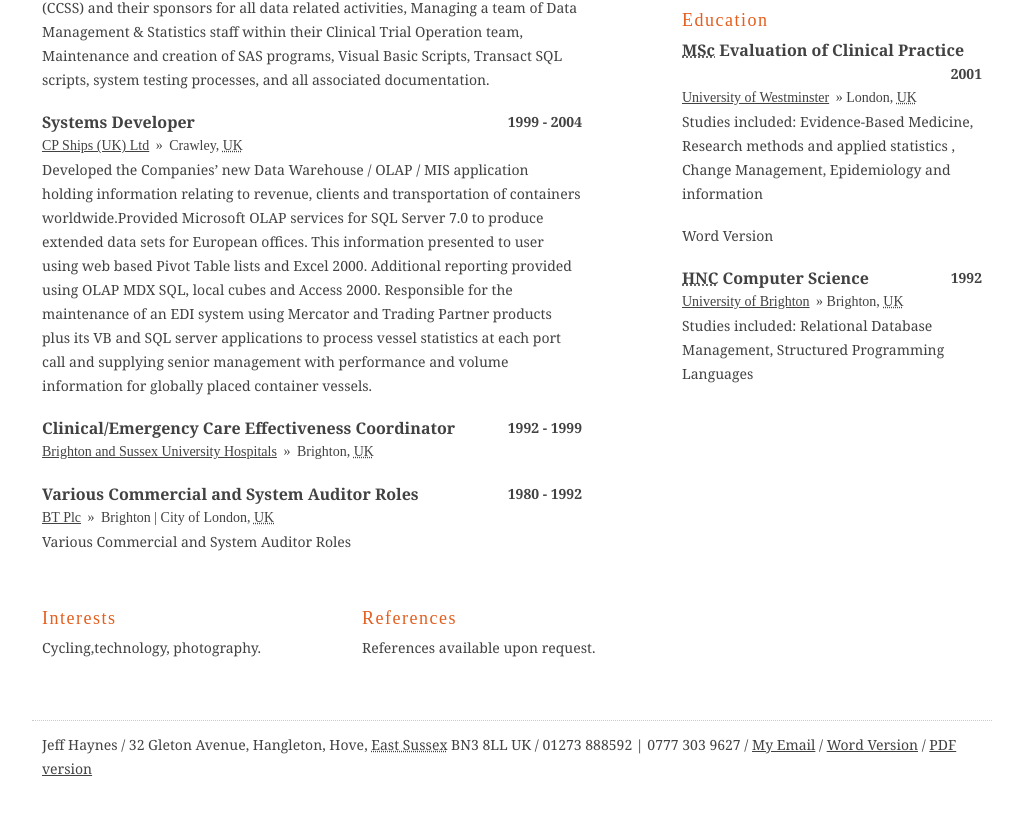
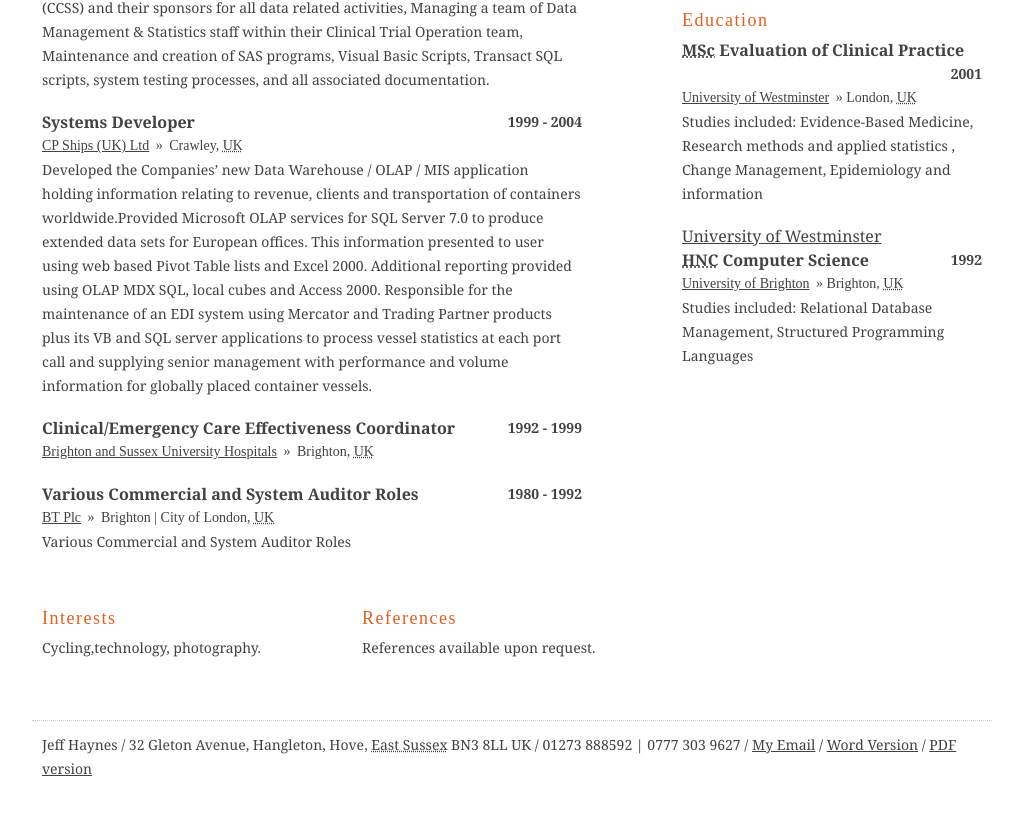
Before and after one commit to JeffHaynes1962/JeffHaynes1962.github.io, a plain HTML site: page index.html in a window 1280 px wide. Shown: the part 960-1775 px from the top of the page, without its empty margins (128-1151 px from the left). Drawn offline with Linux system fonts and the light colour scheme; a web font is replaced by a local one.

Commit message:
Update index.html

```diff
--- a/index.html
+++ b/index.html
@@ -183,7 +183,7 @@ title="Internet Information Services">IIS</abbr> Server</p>
 <span class="locatity">London</span>, <abbr class="region" title="UK">UK<abbr>
 </p>
 <p class="description">Studies included: Evidence-Based Medicine, Research methods and applied statistics , Change Management, Epidemiology and information</p>
-<p <a class="fn org url" href="JHCV_Word.doc">Word Version</a> </p></div>
+<a class="fn org url" href="http://www.wmin.ac.uk">University of Westminster</a>
 
 <div class="entry school">
 <h2 class="title"><abbr title="MSc">HNC</abbr> Computer Science</h2>
```
